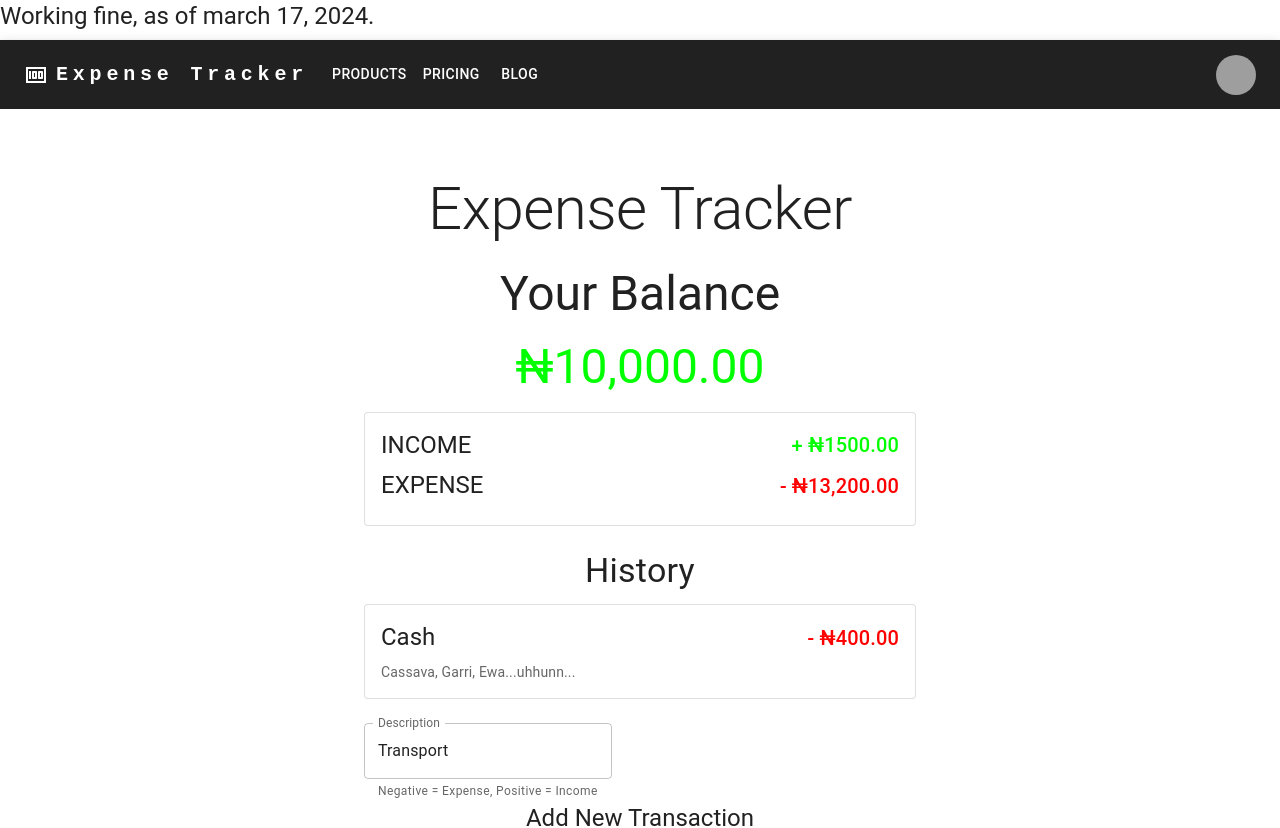
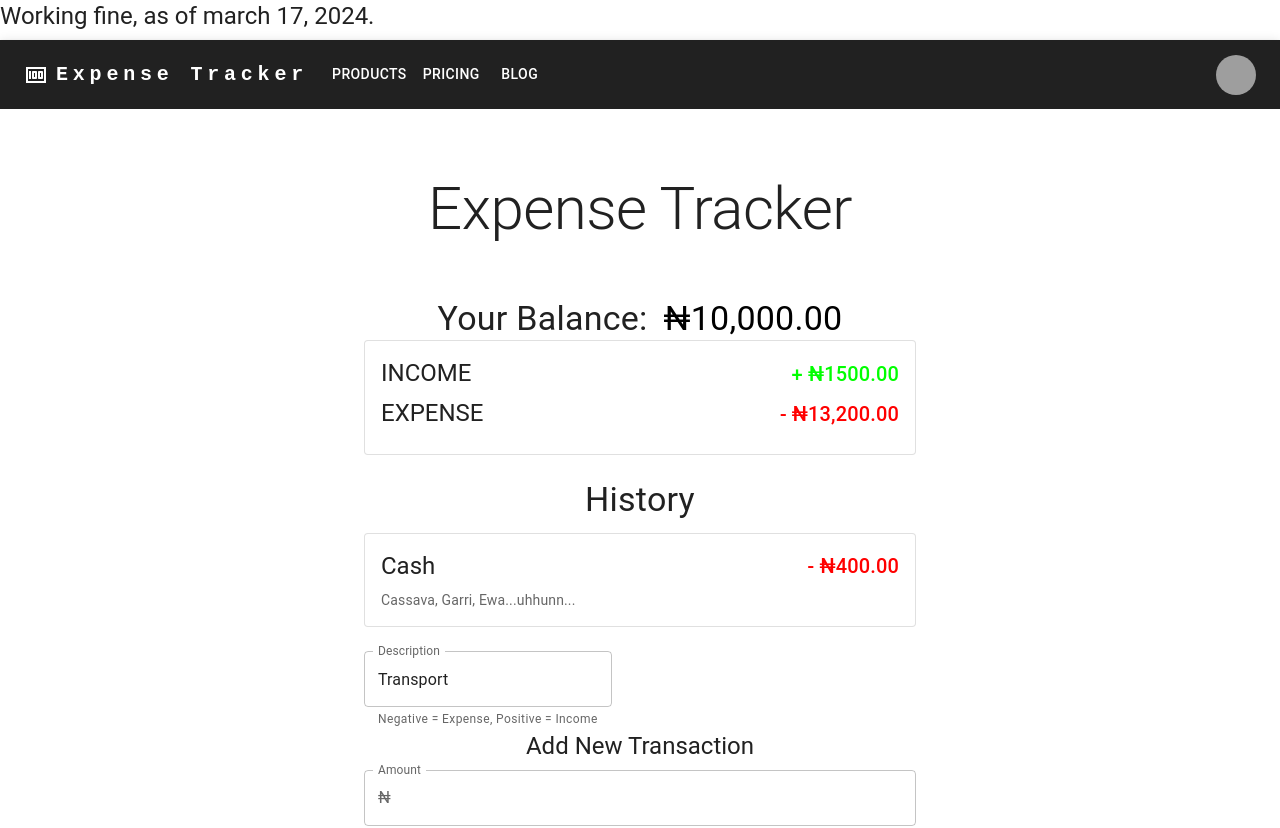
Before and after one commit to maximus-kai/Budget, a React (Create React App) app: page / in a window 1280 px wide. Shown: the top 828 px of the page. Built offline with nearby package versions, Linux system fonts and the light colour scheme; grey boxes are pictures that could not be loaded.

Commit message:
VS code push

```diff
--- a/src/Components/AddTransaction.js
+++ b/src/Components/AddTransaction.js
@@ -33,12 +33,12 @@ export default function AddTransaction() {
             startAdornment={<InputAdornment position="start">₦</InputAdornment>}
             label="Amount"
           />
-        </FormControl>
         <br/>
         <Button variant="contained" >Add Transaction
               <PriceChangeIcon sx={{ display: { xs: 'none', md: 'flex' }, mr: 1 ,ml:1}} />
               </Button>
-              <br/>
+        </FormControl>
+
       </div>
 
   );
--- a/src/Components/Balance.js
+++ b/src/Components/Balance.js
@@ -1,26 +1,33 @@
 import React from 'react';
 import Typography from '@mui/material/Typography';
+import { Box, Stack } from '@mui/material';
 
 const Balance = () => {
   return (
-    // <Box sx={{ width: '100%', maxWidth: 500 }}>
-    <>
+    <Box >
+
+    <Stack
+    sx={{ pt: 4 }}
+    direction="row"
+    spacing={2}
+    justifyContent="center">
             <Typography
-    variant="h3"
+            variant="h4"
             align="center"
             color="text.primary"
             gutterBottom>
-    Your Balance
+            Your Balance:
             </Typography>
+
             <Typography
-    variant="h3"
+            variant="h4"
             align="center"
-    color="#00ff00"
+            color="black"
             gutterBottom>
             ₦10,000.00
             </Typography>
-    </>
-//   </Box>
+    </Stack>
+  </Box>
   )
 }
 
```
Lines whose indentation alone changed are shown as unchanged.
